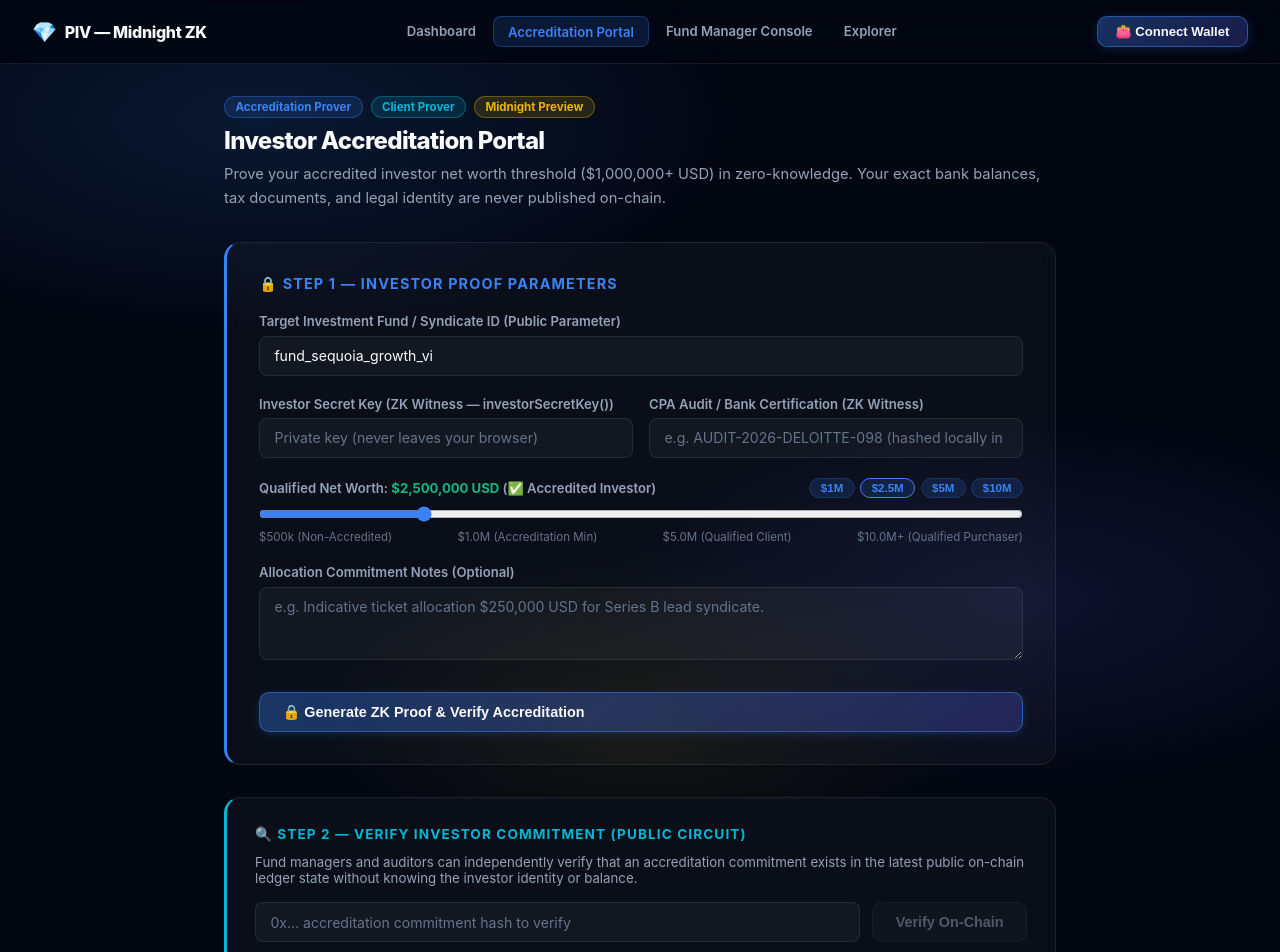
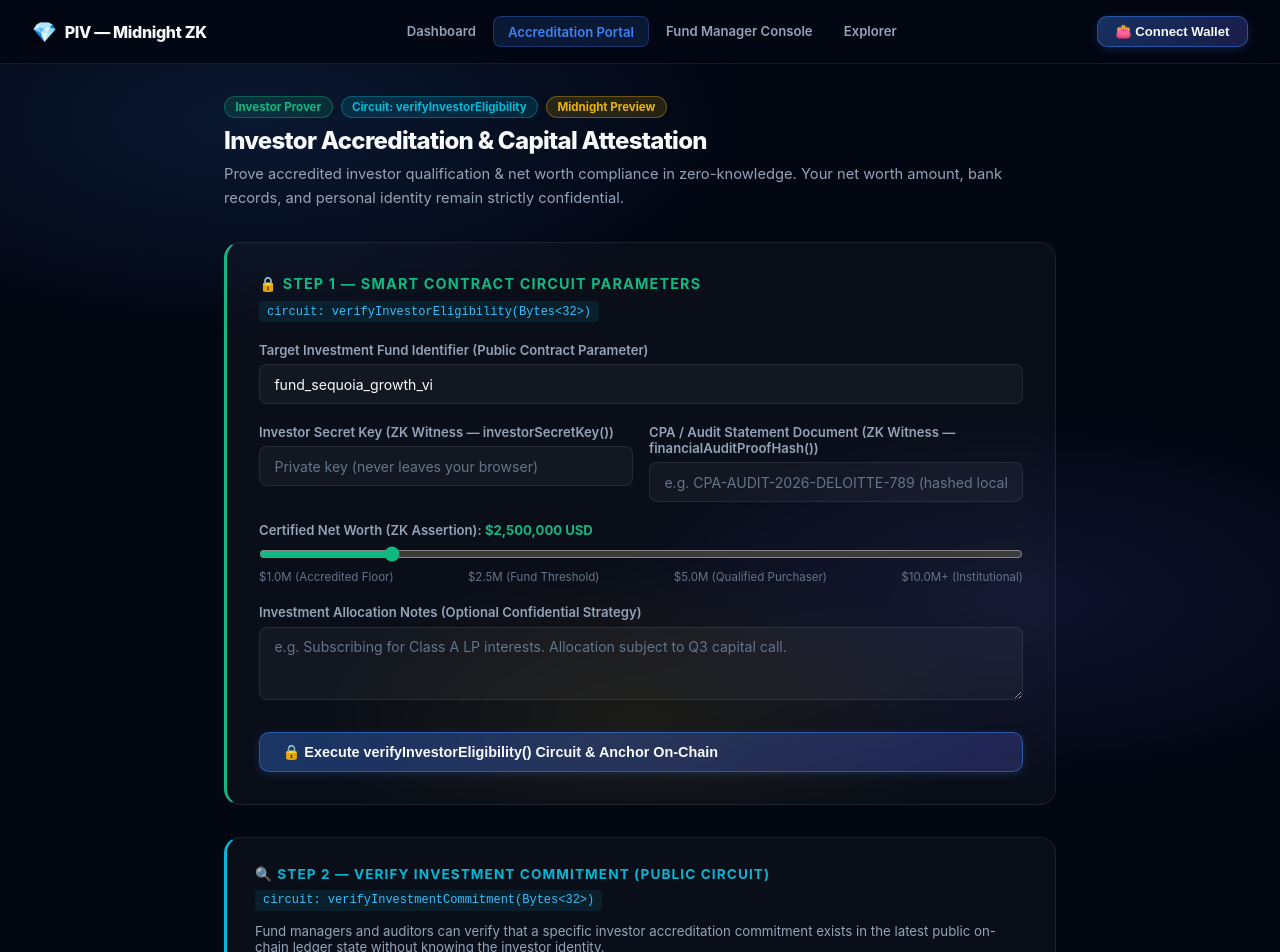
Before and after one commit to biltujana/Private-Investment-Verification, a Next.js app: page /verify in a window 1280 px wide. Shown: the top 952 px of the page. Built offline with nearby package versions, Linux system fonts and the light colour scheme; what @midnight-ntwrk/midnight-js-network-id would draw is missing.

Commit message:
feat(ui): Upgrade investor portal with circuit badges, ZK terminal, and on-chain verification

```diff
--- a/src/app/verify/page.tsx
+++ b/src/app/verify/page.tsx
@@ -1,7 +1,9 @@
 "use client";
 
 import { useState } from "react";
-import { getClient } from "../../lib/contract";
+import { getClient, NETWORK_CONFIG, type PrivateInvestmentVerificationClient } from "../../lib/contract";
+import type { ConnectedAPI } from "@midnight-ntwrk/dapp-connector-api";
+import type { MidnightProviders } from "@midnight-ntwrk/midnight-js-types";
 import Link from "next/link";
 
 export default function VerifyInvestorPage() {
@@ -34,13 +36,14 @@ export default function VerifyInvestorPage() {
     setVerifyResult(null);
 
     try {
-      addLog("> [WALLET] Connecting to Midnight Lace Wallet session...", "info");
-      addLog(`> [ZK WITNESS] investorSecretKey() — private investor secret loaded`, "info");
-      addLog(`> [ZK WITNESS] financialAuditProofHash() — CPA audit report hashed locally (SHA-256)`, "info");
-      addLog(`> [ZK WITNESS] netWorthAmount() = $${netWorthUsd.toLocaleString()} USD (asserting >= $1,000,000 threshold)...`, "info");
-      addLog(`> [CIRCUIT] Invoking verifyInvestorEligibility(Bytes<32>) on Midnight Preview...`, "info");
+      addLog("> [WALLET] Connecting to Midnight Lace Wallet via @midnight-ntwrk/dapp-connector-api...", "info");
+      addLog(`> [NETWORK] Using Midnight Network (NetworkId: ${NETWORK_CONFIG.networkId})`, "info");
+      addLog(`> [ZK WITNESS] investorSecretKey() - private investor secret loaded in browser memory`, "info");
+      addLog(`> [ZK WITNESS] financialAuditProofHash() - CPA audit report hashed locally (SHA-256)`, "info");
+      addLog(`> [ZK WITNESS] netWorthAmount() = $${netWorthUsd.toLocaleString()} USD (asserting >= $2,500,000 threshold in ZK)...`, "info");
+      addLog(`> [CIRCUIT CALL] Executing verifyInvestorEligibility(Bytes<32>) on Midnight Preview...`, "info");
 
-      const client = getClient();
+      const client: PrivateInvestmentVerificationClient = getClient();
       client.setInvestorKey(investorSecretKey || "sample_investor_secret_key");
       client.setAuditProofHash(cpaAuditDoc || "sample_cpa_audit_report_hash");
       client.setNetWorthAmount(netWorthUsd);
@@ -49,7 +52,7 @@ export default function VerifyInvestorPage() {
 
       setResult(res);
       setClaimedCommitment(res.commitmentHex);
-      addLog(`> [SUCCESS] ZK Investor Accreditation commitment anchored on-chain!`, "success");
+      addLog(`> [SUCCESS] ZK Accredited Investor Commitment successfully anchored on-chain!`, "success");
       addLog(`> [COMMITMENT] ${res.commitmentHex}`, "success");
       addLog(`> [TX HASH] ${res.txHash}`, "success");
       addLog(`> [FEE] ${res.txFee} ${res.txFeeAsset} paid by ${res.signedBy}`, "success");
@@ -65,7 +68,7 @@ export default function VerifyInvestorPage() {
     if (!claimedCommitment) return;
     setVerifyLoading(true);
     try {
-      addLog(`> [CIRCUIT] Executing verifyInvestmentCommitment(Bytes<32>) for commitment...`, "info");
+      addLog(`> [CIRCUIT CALL] Executing verifyInvestmentCommitment(Bytes<32>) on-chain...`, "info");
       const client = getClient();
       const res = await client.verifyInvestmentCommitment(claimedCommitment);
       setVerifyResult(res);
@@ -82,26 +85,31 @@ export default function VerifyInvestorPage() {
       {/* ── Page Header ── */}
       <div style={{ marginBottom: "2rem" }}>
         <div style={{ display: "flex", gap: "0.5rem", marginBottom: "0.5rem", flexWrap: "wrap" }}>
-          <span className="badge badge-sapphire">Accreditation Prover</span>
-          <span className="badge badge-cyan">Client Prover</span>
+          <span className="badge badge-emerald">Investor Prover</span>
+          <span className="badge badge-cyan">Circuit: verifyInvestorEligibility</span>
           <span className="badge badge-gold">Midnight Preview</span>
         </div>
-        <h1 className="section-title">Investor Accreditation Portal</h1>
+        <h1 className="section-title">Investor Accreditation & Capital Attestation</h1>
         <p className="section-desc">
-          Prove your accredited investor net worth threshold ($1,000,000+ USD) in zero-knowledge. Your exact bank balances, tax documents, and legal identity are never published on-chain.
+          Prove accredited investor qualification &amp; net worth compliance in zero-knowledge. Your net worth amount, bank records, and personal identity remain strictly confidential.
         </p>
       </div>
 
-      {/* ── Verification Form Card ── */}
-      <div className="glass-card" style={{ padding: "2rem", marginBottom: "2rem", borderLeft: "3px solid #3b82f6" }}>
-        <div style={{ fontSize: "0.9rem", fontWeight: 700, color: "#3b82f6", marginBottom: "1.25rem", textTransform: "uppercase", letterSpacing: "0.08em" }}>
-          🔒 Step 1 — Investor Proof Parameters
+      {/* ── Submission Form Card ── */}
+      <div className="glass-card" style={{ padding: "2rem", marginBottom: "2rem", borderLeft: "3px solid #10b981" }}>
+        <div style={{ display: "flex", justifyContent: "space-between", alignItems: "center", marginBottom: "1.25rem", flexWrap: "wrap", gap: "0.5rem" }}>
+          <div style={{ fontSize: "0.9rem", fontWeight: 700, color: "#10b981", textTransform: "uppercase", letterSpacing: "0.08em" }}>
+            🔒 Step 1 — Smart Contract Circuit Parameters
+          </div>
+          <span style={{ fontSize: "0.75rem", fontFamily: "monospace", color: "#38bdf8", background: "rgba(6, 182, 212, 0.1)", padding: "0.2rem 0.5rem", borderRadius: "4px" }}>
+            circuit: verifyInvestorEligibility(Bytes&lt;32&gt;)
+          </span>
         </div>
 
         <form onSubmit={handleVerifyInvestor} style={{ display: "flex", flexDirection: "column", gap: "1.25rem" }}>
           <div>
             <label style={{ fontSize: "0.82rem", fontWeight: 600, color: "#94a3b8", display: "block", marginBottom: "0.4rem" }}>
-              Target Investment Fund / Syndicate ID (Public Parameter)
+              Target Investment Fund Identifier (Public Contract Parameter)
             </label>
             <input
               type="text"
@@ -130,70 +138,49 @@ export default function VerifyInvestorPage() {
 
             <div>
               <label style={{ fontSize: "0.82rem", fontWeight: 600, color: "#94a3b8", display: "block", marginBottom: "0.4rem" }}>
-                CPA Audit / Bank Certification (ZK Witness)
+                CPA / Audit Statement Document (ZK Witness — financialAuditProofHash())
               </label>
               <input
                 type="text"
                 id="cpaAuditDoc"
                 value={cpaAuditDoc}
                 onChange={e => setCpaAuditDoc(e.target.value)}
-                placeholder="e.g. AUDIT-2026-DELOITTE-098 (hashed locally in SHA-256)"
+                placeholder="e.g. CPA-AUDIT-2026-DELOITTE-789 (hashed locally in SHA-256)"
               />
             </div>
           </div>
 
           <div>
-            <div style={{ display: "flex", justifyContent: "space-between", alignItems: "center", marginBottom: "0.5rem", flexWrap: "wrap", gap: "0.5rem" }}>
-              <label style={{ fontSize: "0.82rem", fontWeight: 600, color: "#94a3b8" }}>
-                Qualified Net Worth: <span style={{ color: "#10b981", fontWeight: 700 }}>${netWorthUsd.toLocaleString()} USD</span> {netWorthUsd >= 1000000 ? "(✅ Accredited Investor)" : "(⚠️ Below Threshold)"}
-              </label>
-              {/* Quick Presets */}
-              <div style={{ display: "flex", gap: "0.35rem" }}>
-                {[
-                  { label: "$1M", val: 1000000 },
-                  { label: "$2.5M", val: 2500000 },
-                  { label: "$5M", val: 5000000 },
-                  { label: "$10M", val: 10000000 }
-                ].map(p => (
-                  <button
-                    key={p.label}
-                    type="button"
-                    onClick={() => setNetWorthUsd(p.val)}
-                    className="badge badge-sapphire"
-                    style={{ cursor: "pointer", border: netWorthUsd === p.val ? "1px solid #3b82f6" : "1px solid rgba(59, 130, 246, 0.2)" }}
-                  >
-                    {p.label}
-                  </button>
-                ))}
-              </div>
-            </div>
+            <label style={{ fontSize: "0.82rem", fontWeight: 600, color: "#94a3b8", display: "block", marginBottom: "0.5rem" }}>
+              Certified Net Worth (ZK Assertion): <span style={{ color: "#10b981", fontWeight: 700 }}>${netWorthUsd.toLocaleString()} USD</span>
+            </label>
             <input
               type="range"
-              min={500000}
+              min={1000000}
               max={10000000}
-              step={100000}
+              step={250000}
               value={netWorthUsd}
               onChange={e => setNetWorthUsd(Number(e.target.value))}
-              style={{ width: "100%", accentColor: "#3b82f6" }}
+              style={{ width: "100%", accentColor: "#10b981" }}
             />
             <div style={{ display: "flex", justifyContent: "space-between", fontSize: "0.72rem", color: "#64748b", marginTop: "0.25rem" }}>
-              <span>$500k (Non-Accredited)</span>
-              <span>$1.0M (Accreditation Min)</span>
-              <span>$5.0M (Qualified Client)</span>
-              <span>$10.0M+ (Qualified Purchaser)</span>
+              <span>$1.0M (Accredited Floor)</span>
+              <span>$2.5M (Fund Threshold)</span>
+              <span>$5.0M (Qualified Purchaser)</span>
+              <span>$10.0M+ (Institutional)</span>
             </div>
           </div>
 
           <div>
             <label style={{ fontSize: "0.82rem", fontWeight: 600, color: "#94a3b8", display: "block", marginBottom: "0.4rem" }}>
-              Allocation Commitment Notes (Optional)
+              Investment Allocation Notes (Optional Confidential Strategy)
             </label>
             <textarea
               rows={3}
               id="dealComments"
               value={dealComments}
               onChange={e => setDealComments(e.target.value)}
-              placeholder="e.g. Indicative ticket allocation $250,000 USD for Series B lead syndicate."
+              placeholder="e.g. Subscribing for Class A LP interests. Allocation subject to Q3 capital call."
             />
           </div>
 
@@ -206,10 +193,10 @@ export default function VerifyInvestorPage() {
           >
             {loading ? (
               <>
-                <span className="spinner" /> Generating ZK Proof & Submitting...
+                <span className="spinner" /> Executing verifyInvestorEligibility() & Generating ZK Proof...
               </>
             ) : (
-              "🔒 Generate ZK Proof & Verify Accreditation"
+              "🔒 Execute verifyInvestorEligibility() Circuit & Anchor On-Chain"
             )}
           </button>
         </form>
@@ -219,7 +206,7 @@ export default function VerifyInvestorPage() {
       {logs.length > 0 && (
         <div className="glass-card" style={{ padding: "1.25rem", marginBottom: "2rem" }}>
           <div style={{ fontSize: "0.8rem", fontWeight: 700, color: "#64748b", marginBottom: "0.75rem", textTransform: "uppercase", letterSpacing: "0.08em" }}>
-            ZK Prover & Activity Log
+            ZK Prover & Smart Contract Activity Log
           </div>
           <div className="log-box">
             {logs.map((l, i) => (
@@ -231,27 +218,26 @@ export default function VerifyInvestorPage() {
 
       {/* ── Submission Result Card ── */}
       {result && (
-        <div className="glass-card fade-in" style={{ padding: "1.75rem", marginBottom: "2rem", border: "1px solid rgba(59, 130, 246, 0.4)", background: "rgba(59, 130, 246, 0.04)" }}>
-          <div style={{ display: "flex", justifyContent: "space-between", alignItems: "center", marginBottom: "1rem", flexWrap: "wrap", gap: "0.5rem" }}>
-            <div style={{ color: "#3b82f6", fontWeight: 700, fontSize: "1.1rem" }}>
-              ✅ ZK Investor Accreditation Successfully Anchored On-Chain
-            </div>
-            <button
-              type="button"
-              onClick={() => handleCopyCommitment(result.commitmentHex)}
-              className="btn-secondary"
-              style={{ fontSize: "0.78rem", padding: "0.3rem 0.8rem" }}
-            >
-              {copied ? "✓ Copied!" : "📋 Copy Commitment"}
-            </button>
+        <div className="glass-card fade-in" style={{ padding: "1.75rem", marginBottom: "2rem", border: "1px solid rgba(16, 185, 129, 0.4)", background: "rgba(16, 185, 129, 0.04)" }}>
+          <div style={{ color: "#10b981", fontWeight: 700, fontSize: "1.1rem", marginBottom: "1rem" }}>
+            ✅ ZK Accreditation Commitment Successfully Confirmed on Midnight Preview
           </div>
 
           <div style={{ display: "flex", flexDirection: "column", gap: "0.75rem" }}>
             <div>
               <span style={{ fontSize: "0.75rem", color: "#64748b" }}>Accreditation Commitment Hash (Bytes&lt;32&gt;):</span>
-              <code style={{ display: "block", fontSize: "0.82rem", color: "#3b82f6", wordBreak: "break-all", marginTop: "0.2rem" }}>
-                {result.commitmentHex}
-              </code>
+              <div style={{ display: "flex", alignItems: "center", gap: "0.5rem", marginTop: "0.2rem" }}>
+                <code style={{ fontSize: "0.82rem", color: "#10b981", wordBreak: "break-all" }}>
+                  {result.commitmentHex}
+                </code>
+                <button
+                  type="button"
+                  onClick={() => handleCopyCommitment(result.commitmentHex)}
+                  style={{ background: "rgba(16, 185, 129, 0.15)", border: "1px solid rgba(16, 185, 129, 0.3)", color: "#10b981", padding: "0.2rem 0.5rem", borderRadius: "4px", fontSize: "0.7rem", cursor: "pointer" }}
+                >
+                  {copied ? "Copied!" : "Copy"}
+                </button>
+              </div>
             </div>
 
             <div>
@@ -263,8 +249,8 @@ export default function VerifyInvestorPage() {
 
             <div style={{ display: "flex", gap: "2rem", flexWrap: "wrap", marginTop: "0.5rem" }}>
               <div>
-                <span style={{ fontSize: "0.75rem", color: "#64748b" }}>Accreditation Status:</span>
-                <div style={{ fontSize: "0.88rem", fontWeight: 600, color: "#10b981" }}>✅ Verified Accredited Investor</div>
+                <span style={{ fontSize: "0.75rem", color: "#64748b" }}>Accreditation Verified:</span>
+                <div style={{ fontSize: "0.88rem", fontWeight: 600, color: "#10b981" }}>✅ Net Worth ≥ $2,500,000 Verified</div>
               </div>
               <div>
                 <span style={{ fontSize: "0.75rem", color: "#64748b" }}>Transaction Fee:</span>
@@ -281,11 +267,16 @@ export default function VerifyInvestorPage() {
 
       {/* ── Public Verification Card ── */}
       <div className="glass-card" style={{ padding: "1.75rem", borderLeft: "3px solid #06b6d4" }}>
-        <div style={{ fontSize: "0.85rem", fontWeight: 700, color: "#06b6d4", marginBottom: "0.75rem", textTransform: "uppercase", letterSpacing: "0.08em" }}>
-          🔍 Step 2 — Verify Investor Commitment (Public Circuit)
+        <div style={{ display: "flex", justifyContent: "space-between", alignItems: "center", marginBottom: "0.75rem", flexWrap: "wrap", gap: "0.5rem" }}>
+          <div style={{ fontSize: "0.85rem", fontWeight: 700, color: "#06b6d4", textTransform: "uppercase", letterSpacing: "0.08em" }}>
+            🔍 Step 2 — Verify Investment Commitment (Public Circuit)
+          </div>
+          <span style={{ fontSize: "0.75rem", fontFamily: "monospace", color: "#38bdf8", background: "rgba(6, 182, 212, 0.1)", padding: "0.2rem 0.5rem", borderRadius: "4px" }}>
+            circuit: verifyInvestmentCommitment(Bytes&lt;32&gt;)
+          </span>
         </div>
         <p style={{ fontSize: "0.83rem", color: "#94a3b8", marginBottom: "1rem" }}>
-          Fund managers and auditors can independently verify that an accreditation commitment exists in the latest public on-chain ledger state without knowing the investor identity or balance.
+          Fund managers and auditors can verify that a specific investor accreditation commitment exists in the latest public on-chain ledger state without knowing the investor identity.
         </p>
 
         <form onSubmit={handleVerifyCommitment} style={{ display: "flex", gap: "0.75rem", flexWrap: "wrap" }}>
@@ -294,19 +285,19 @@ export default function VerifyInvestorPage() {
             id="claimedCommitment"
             value={claimedCommitment}
             onChange={e => setClaimedCommitment(e.target.value)}
-            placeholder="0x... accreditation commitment hash to verify"
+            placeholder="0x... investment commitment hash to verify"
             style={{ flex: 1, minWidth: 260 }}
             required
           />
           <button type="submit" className="btn-secondary" disabled={verifyLoading || !claimedCommitment} id="verifyCommitmentBtn">
-            {verifyLoading ? <><span className="spinner" /> Verifying...</> : "Verify On-Chain"}
+            {verifyLoading ? <><span className="spinner" /> Verifying...</> : "Verify On-Chain (Circuit)"}
           </button>
         </form>
 
         {verifyResult && (
           <div className="fade-in" style={{ marginTop: "1rem", padding: "1rem", borderRadius: "8px", background: verifyResult.matches ? "rgba(16, 185, 129, 0.1)" : "rgba(239, 68, 68, 0.1)", border: `1px solid ${verifyResult.matches ? "rgba(16, 185, 129, 0.3)" : "rgba(239, 68, 68, 0.3)"}` }}>
             <span style={{ fontWeight: 700, color: verifyResult.matches ? "#10b981" : "#ef4444" }}>
-              {verifyResult.matches ? "✅ Valid: Accreditation commitment confirmed in on-chain ledger state!" : "❌ Invalid: Commitment not found or mismatched."}
+              {verifyResult.matches ? "✅ Valid: Investor accreditation commitment confirmed in on-chain ledger state!" : "❌ Invalid: Commitment not found or mismatched."}
             </span>
           </div>
         )}
```
